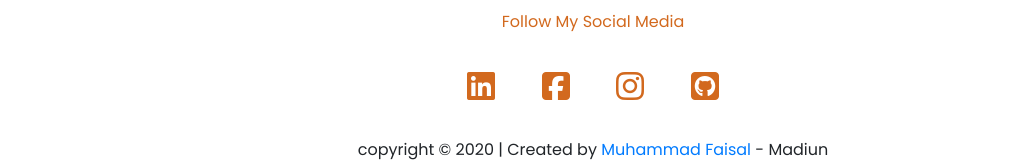
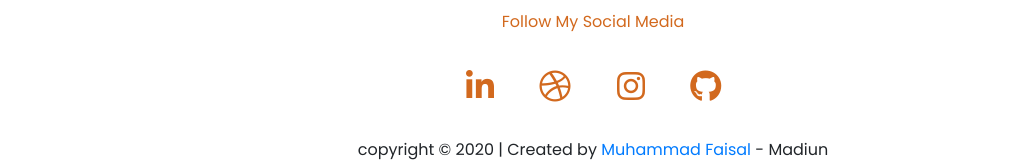
Before and after one commit to matfaisal/matfaisal.github.io, a plain HTML site: page index.html in a window 1280 px wide. Shown: the part 2400-2562 px from the top of the page, without its empty margins (47-1060 px from the left). Drawn offline with nearby package versions, Linux system fonts and the light colour scheme; a web font is replaced by a local one.

Commit message:
mengubah icon social media pada section footer

```diff
--- a/index.html
+++ b/index.html
@@ -206,16 +206,16 @@
                   <div class="follow">Follow My Social Media</div>
                   <div class="social-media">
                      <a class="icon" href="https://www.linkedin.com/in/muhammad-faisal-596046184/">
-                        <i class="fab fa-linkedin"></i>
+                        <i class="fab fa-linkedin-in"></i>
                      </a>
-                     <a class="icon" href="https://www.facebook.com/matfaisall">
-                        <i class="fab fa-facebook-square"></i>
+                     <a class="icon" href="https://dribbble.com/matfaisal">
+                        <i class="fab fa-dribbble"></i>
                      </a>
                      <a class="icon" href="https://www.instagram.com/mat_faisall/">
                         <i class="fab fa-instagram"></i>
                      </a>
                      <a class="icon" href="https://github.com/matfaisal">
-                        <i class="fab fa-github-square"></i>
+                        <i class="fab fa-github"></i>
                      </a>
                   </div>
                </div>
```
